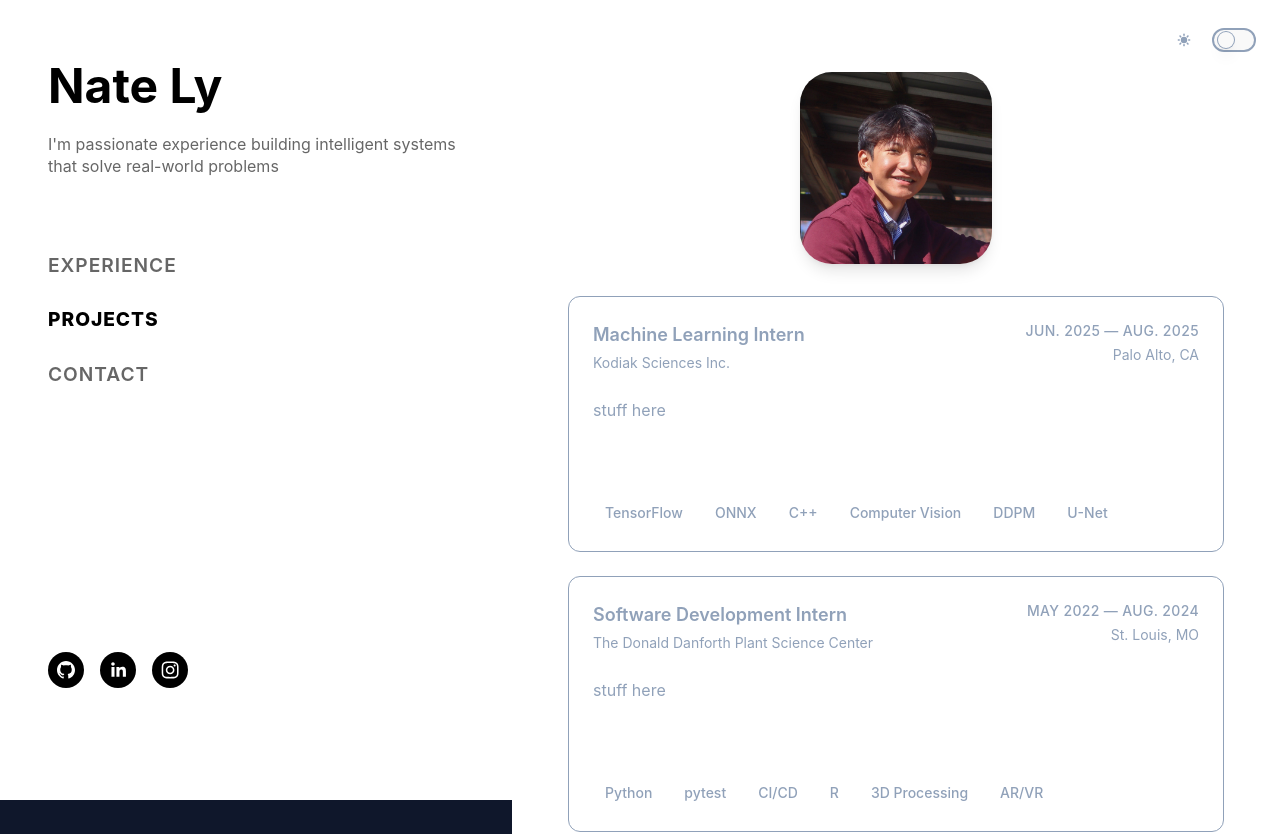
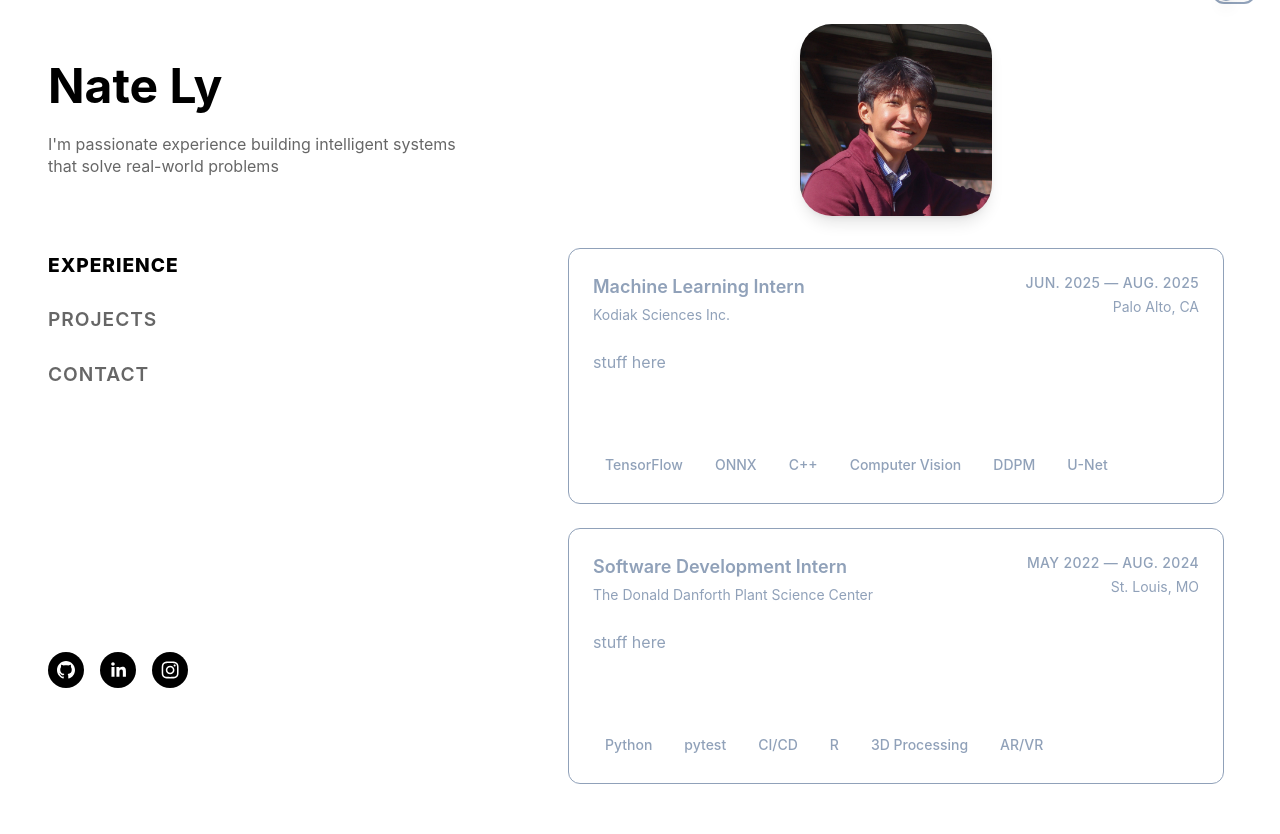
Before and after one commit to natejly/portfolio, a React (Vite) app: page / in a window 1280 px wide. Before the commit this address led to /projects. Shown: the top 834 px of the page. After the commit the page ends 800 px from the top, so only its background shows below. Built offline with nearby package versions, Linux system fonts and the light colour scheme.

Commit message:
overtscroll

```diff
--- a/src/App.jsx
+++ b/src/App.jsx
@@ -88,21 +88,6 @@
 
     return () => window.removeEventListener('scroll', handleScroll)
   }, [])
-
-  // Prevent scrolling down when at the top of the page
-  useEffect(() => {
-    const preventScrollDownAtTop = () => {
-      if (window.scrollY <= 0) {
-        window.scrollTo(0, 0);
-      }
-    };
-
-    window.addEventListener('scroll', preventScrollDownAtTop);
-
-    return () => {
-      window.removeEventListener('scroll', preventScrollDownAtTop);
-    };
-  }, []);
 
   return (
     <div className="flex min-h-screen">
--- a/src/index.css
+++ b/src/index.css
@@ -15,11 +15,28 @@
   -moz-osx-font-smoothing: grayscale;
 }
 
+/* Disable overscroll for html and body */
+html, body {
+  overscroll-behavior: none;
+  overflow-x: hidden;
+  margin: 0;
+  padding: 0;
+  height: 100%;
+  background-color: #ffffff; /* Default to white */
+}
+
+/* Ensure root container takes full height */
+#root {
+  height: 100vh;
+  overscroll-behavior: none;
+}
+
 @media (prefers-color-scheme: light) {
   :root {
     color: #213547;
     background-color: #ffffff;
   }
+
   a:hover {
     color: #747bff;
   }
@@ -33,4 +50,25 @@
     color: #FFF0DB; /* cream */
     background-color: #13294B; /* navy */
   }
+
+  /* Only apply dark background if no manual class is set */
+  html:not(.light-mode):not(.dark-mode),
+  html:not(.light-mode):not(.dark-mode) body {
+    background-color: #13294B; /* navy */
+  }
 }
+
+/* Manual dark mode toggle - highest specificity */
+html.light-mode,
+html.light-mode body,
+html.light-mode #root {
+  background-color: #ffffff !important;
+  color: #213547 !important;
+}
+
+html.dark-mode,
+html.dark-mode body,
+html.dark-mode #root {
+  background-color: #13294B !important;
+  color: #FFF0DB !important;
+}
```
Also changed, not shown: src/App.css (+6 -1 lines).
